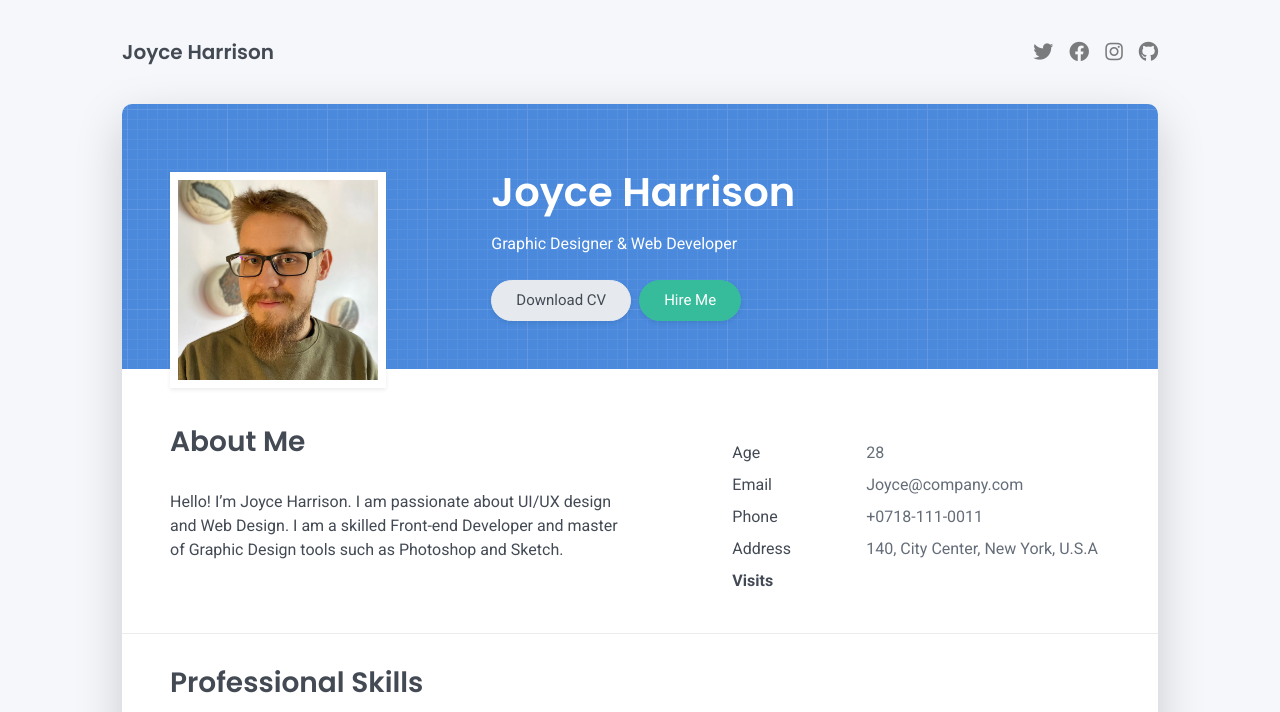
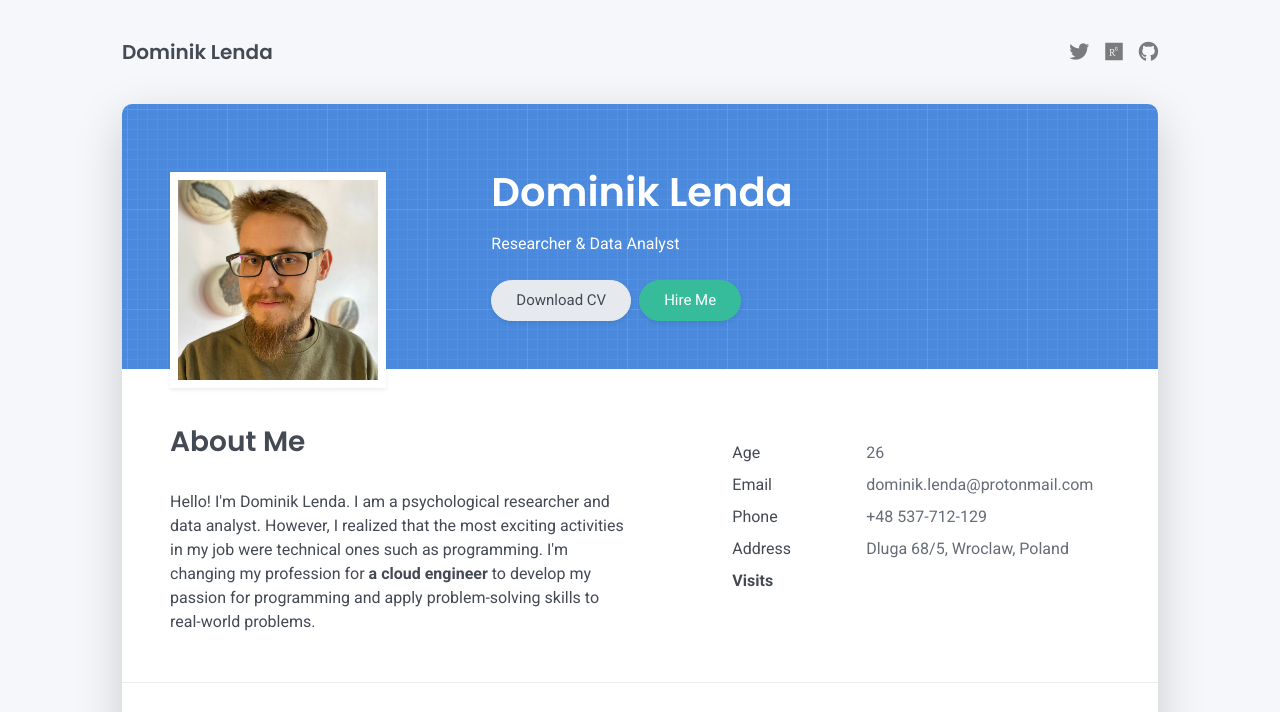
Before and after one commit to dominik-lenda/resume-azure-acg-challenge, a plain HTML site: page frontend/index.html in a window 1280 px wide. Shown: the top 712 px of the page. Drawn offline with Linux system fonts and the light colour scheme; no server answers.

Commit message:
fill in About me section

```diff
--- a/frontend/index.html
+++ b/frontend/index.html
@@ -4,7 +4,7 @@
     <meta charset="UTF-8">
     <meta http-equiv="X-UA-Compatible" content="IE=edge">
     <meta name="viewport" content="width=device-width, initial-scale=1">
-    <title>Right Resume</title>
+    <title>Dominik Lenda's Resume</title>
     <link rel="preconnect" href="https://fonts.gstatic.com" crossorigin="crossorigin"/>
     <link rel="preload" as="style" href="https://fonts.googleapis.com/css2?family=Poppins:wght@600&amp;family=Roboto:wght@300;400;500;700&amp;display=swap"/>
     <link rel="stylesheet" href="https://fonts.googleapis.com/css2?family=Poppins:wght@600&amp;family=Roboto:wght@300;400;500;700&amp;display=swap" media="print" onload="this.media='all'"/>
@@ -28,17 +28,15 @@
     <header class="d-print-none">
       <div class="container text-center text-lg-left">
         <div class="py-3 clearfix">
-          <h1 class="site-title mb-0">Joyce Harrison</h1>
+          <h1 class="site-title mb-0">Dominik Lenda</h1>
           <div class="site-nav">
             <nav role="navigation">
               <ul class="nav justify-content-center">
-                <li class="nav-item"><a class="nav-link" href="https://twitter.com/templateflip" title="Twitter"><i class="fab fa-twitter"></i><span class="menu-title sr-only">Twitter</span></a>
+                <li class="nav-item"><a class="nav-link" href="https://twitter.com/dlenda_cloud" title="Twitter"><i class="fab fa-twitter"></i><span class="menu-title sr-only">Twitter</span></a>
                 </li>
-                <li class="nav-item"><a class="nav-link" href="https://www.facebook.com/templateflip" title="Facebook"><i class="fab fa-facebook"></i><span class="menu-title sr-only">Facebook</span></a>
+                <li class="nav-item"><a class="nav-link" href="https://www.researchgate.net/profile/Dominik-Lenda" title="ResearchGate"><i class="fab fa-researchgate"></i></i><span class="menu-title sr-only">ResearchGate</span></a>
                 </li>
-                <li class="nav-item"><a class="nav-link" href="https://www.instagram.com/templateflip" title="Instagram"><i class="fab fa-instagram"></i><span class="menu-title sr-only">Instagram</span></a>
-                </li>
-                <li class="nav-item"><a class="nav-link" href="https://github.com/templateflip" title="Github"><i class="fab fa-github"></i><span class="menu-title sr-only">Github</span></a>
+                <li class="nav-item"><a class="nav-link" href="https://github.com/dominik-lenda" title="GitHub"><i class="fab fa-github"></i><span class="menu-title sr-only">GitHub</span></a>
                 </li>
               </ul>
             </nav>
@@ -55,8 +53,8 @@
         <div class="avatar hover-effect bg-white shadow-sm p-1"><img src="images/avatar.jpg" width="200" height="200"/></div>
       </div>
       <div class="col-lg-8 col-md-7 text-center text-md-start">
-        <h2 class="h1 mt-2" data-aos="fade-left" data-aos-delay="0">Joyce Harrison</h2>
-        <p data-aos="fade-left" data-aos-delay="100">Graphic Designer & Web Developer</p>
+        <h2 class="h1 mt-2" data-aos="fade-left" data-aos-delay="0">Dominik Lenda</h2>
+        <p data-aos="fade-left" data-aos-delay="100">Researcher & Data Analyst</p>
         <div class="d-print-none" data-aos="fade-left" data-aos-delay="200"><a class="btn btn-light text-dark shadow-sm mt-1 me-1" href="right-resume.pdf" target="_blank">Download CV</a><a class="btn btn-success shadow-sm mt-1" href="#contact">Hire Me</a></div>
       </div>
     </div>
@@ -65,7 +63,13 @@
     <div class="row">
       <div class="col-md-6">
         <h2 class="h3 mb-3">About Me</h2>
-        <p>Hello! I’m Joyce Harrison. I am passionate about UI/UX design and Web Design. I am a skilled Front-end Developer and master of Graphic Design tools such as Photoshop and Sketch.</p>
+          <p>
+            Hello! I'm Dominik Lenda. I am a psychological researcher and data analyst.
+            However, I realized that the most exciting activities in my job were technical ones such as programming.
+            I'm changing my profession for
+              <span style="font-weight: bold;">a cloud engineer</span>
+            to develop my passion for programming and apply problem-solving skills to real-world problems.
+          </p>
       </div>
       <div class="col-md-5 offset-md-1">
         <div class="row mt-2">
@@ -73,25 +77,25 @@
             <div class="pb-1">Age</div>
           </div>
           <div class="col-sm-8">
-            <div class="pb-1 text-secondary">28</div>
+            <div class="pb-1 text-secondary">26</div>
           </div>
           <div class="col-sm-4">
             <div class="pb-1">Email</div>
           </div>
           <div class="col-sm-8">
-            <div class="pb-1 text-secondary">Joyce@company.com</div>
+            <div class="pb-1 text-secondary">dominik.lenda@protonmail.com</div>
           </div>
           <div class="col-sm-4">
             <div class="pb-1">Phone</div>
           </div>
           <div class="col-sm-8">
-            <div class="pb-1 text-secondary">+0718-111-0011</div>
+            <div class="pb-1 text-secondary">+48 537-712-129</div>
           </div>
           <div class="col-sm-4">
             <div class="pb-1">Address</div>
           </div>
           <div class="col-sm-8">
-            <div class="pb-1 text-secondary">140, City Center, New York, U.S.A</div>
+            <div class="pb-1 text-secondary">Dluga 68/5, Wroclaw, Poland</div>
           </div>
           <div class="col-sm-4">
             <div class="pb-1" style="font-weight: bold;">Visits</div>
```
